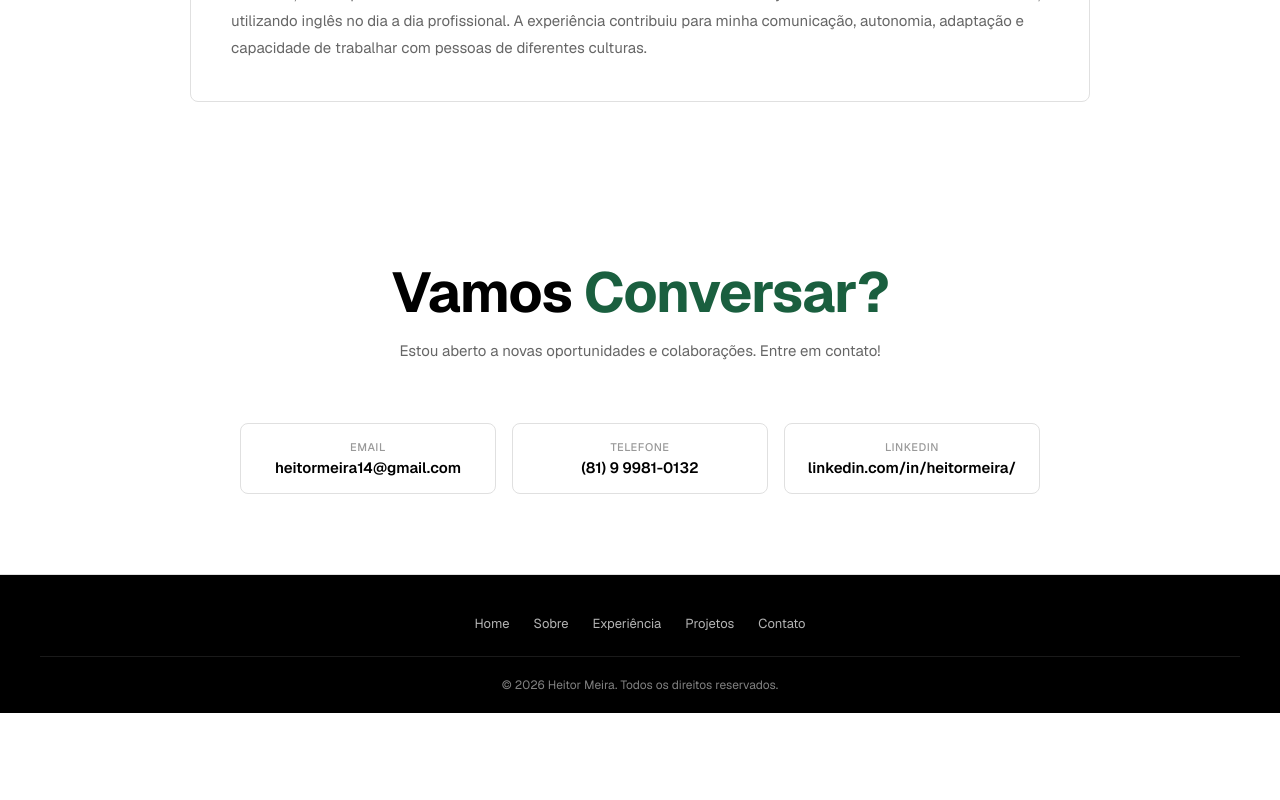
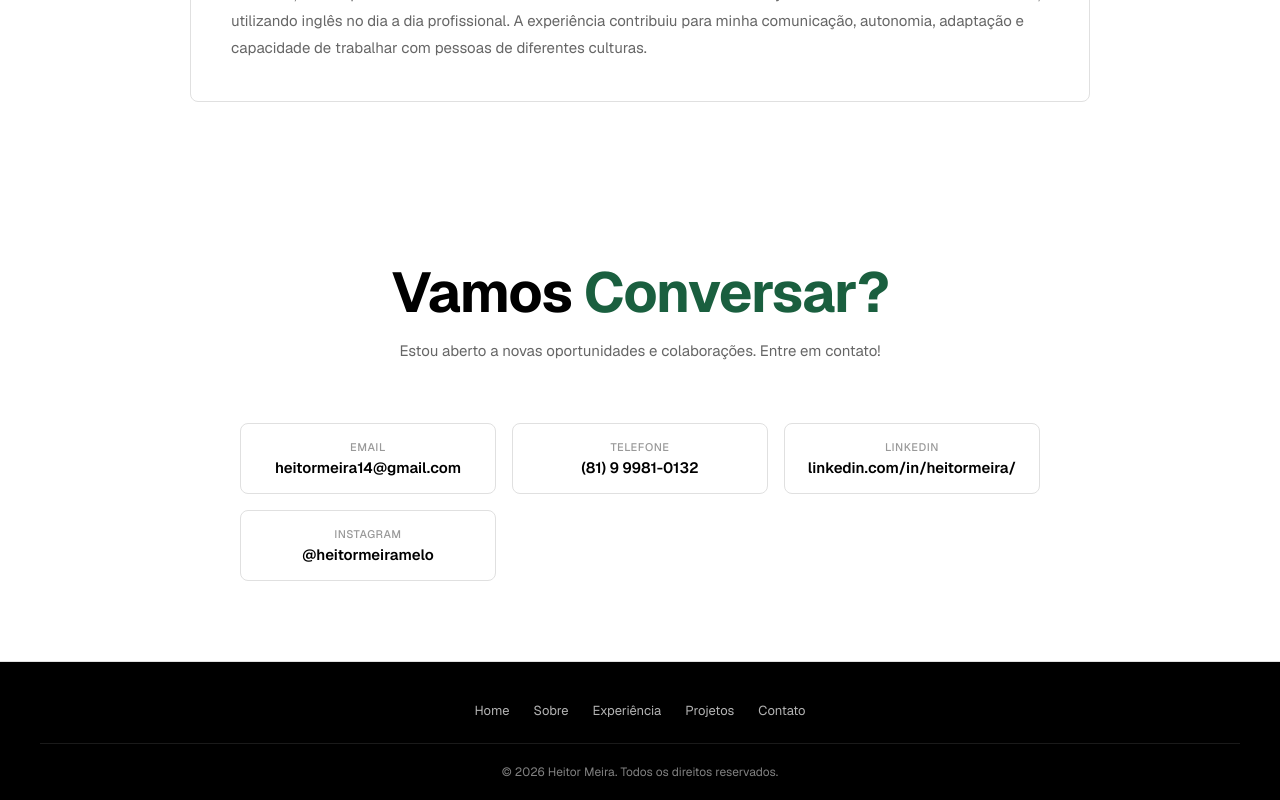
Before and after one commit to Heitormeira/ProgramacaoWebMobile, a Next.js app in the folder react-01/: page / in a window 1280 px wide. Shown: the part 6387-7187 px from the top of the page. Before the commit the page ends 7100 px from the top, so only its background shows below. Built offline with nearby package versions, Linux system fonts and the light colour scheme.

Commit message:
Portfólio FInal2.1

```diff
--- a/react-01/app/page.js
+++ b/react-01/app/page.js
@@ -512,6 +512,10 @@ export default function Home() {
               <span className={styles.contactLabel}>LinkedIn</span>
               <span className={styles.contactValue}>linkedin.com/in/heitormeira/</span>
             </a>
+            <a href="https://www.instagram.com/heitormeiramelo/" target="_blank" rel="noopener noreferrer" className={styles.contactLink}>
+              <span className={styles.contactLabel}>Instagram</span>
+              <span className={styles.contactValue}>@heitormeiramelo</span>
+            </a>
           </div>
         </div>
       </section>
```
Also changed, not shown: 1 other file (tests, documents, lock files or other folders).
